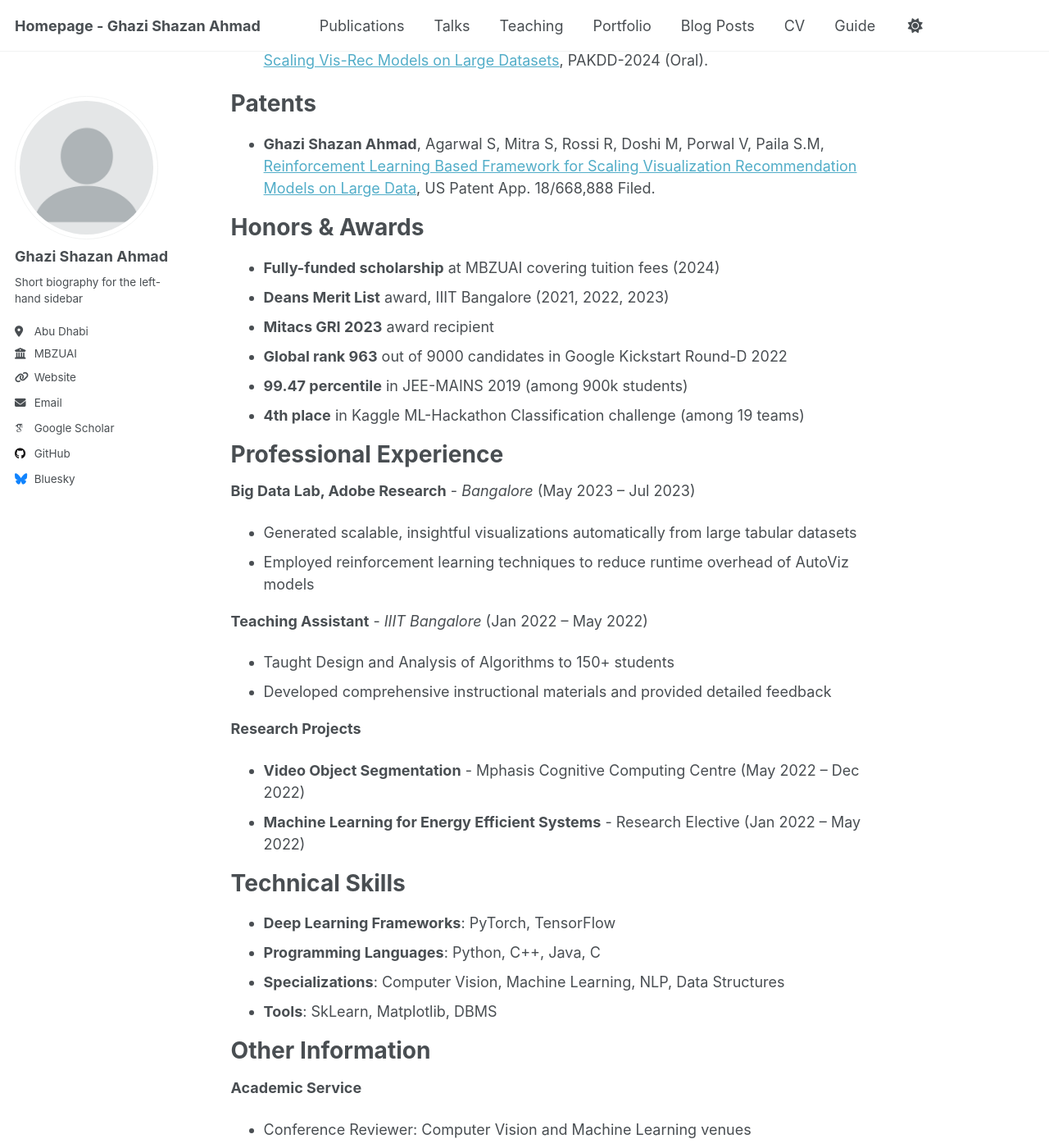
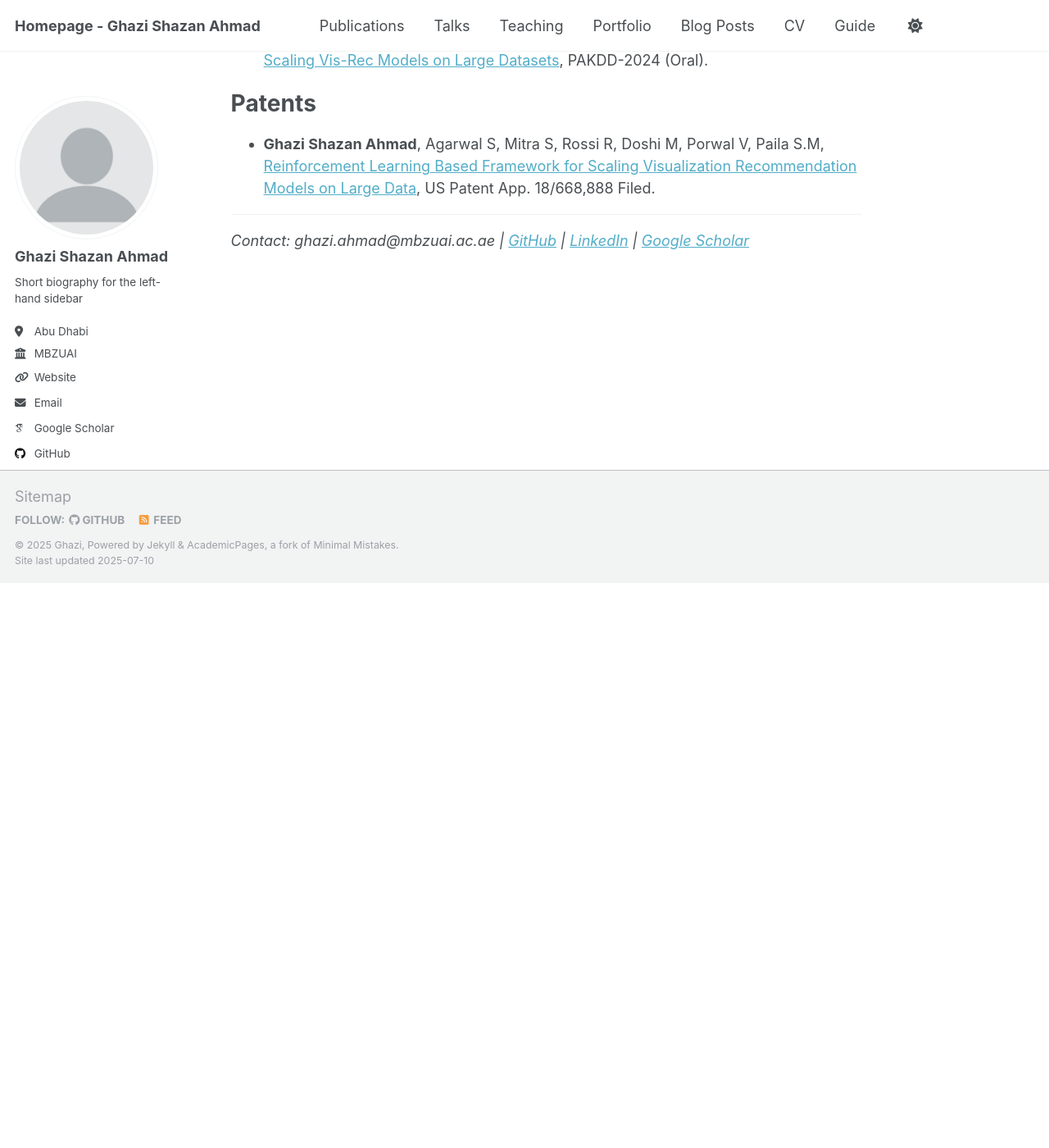
Before and after one commit to khufia/khufia.github.io, a Jekyll site: the page built from _pages/about.md, in a window 1280 px wide and 1400 px high, scrolled down 1608 px. Shown: the whole window at 82% size. Built offline with Jekyll 4.4.1, drawn with Linux system fonts in a browser that asks for light colours; some web fonts are replaced; a script that is not in the unit is left out; after the commit the page ends 2319 px from its top, so only the background shows below that; some of the changed text lies outside the part shown.

Commit message:
Update about.md

```diff
--- a/_pages/about.md
+++ b/_pages/about.md
@@ -49,48 +49,5 @@ Patents
 ======
 - **Ghazi Shazan Ahmad**, Agarwal S, Mitra S, Rossi R, Doshi M, Porwal V, Paila S.M, [Reinforcement Learning Based Framework for Scaling Visualization Recommendation Models on Large Data](https://patents.google.com/patent/US18668888), US Patent App. 18/668,888 Filed.
 
-Honors & Awards
-======
-- **Fully-funded scholarship** at MBZUAI covering tuition fees (2024)
-- **Deans Merit List** award, IIIT Bangalore (2021, 2022, 2023)
-- **Mitacs GRI 2023** award recipient
-- **Global rank 963** out of 9000 candidates in Google Kickstart Round-D 2022
-- **99.47 percentile** in JEE-MAINS 2019 (among 900k students)
-- **4th place** in Kaggle ML-Hackathon Classification challenge (among 19 teams)
-
-Professional Experience
-======
-
-**Big Data Lab, Adobe Research** - *Bangalore* (May 2023 – Jul 2023)
-- Generated scalable, insightful visualizations automatically from large tabular datasets
-- Employed reinforcement learning techniques to reduce runtime overhead of AutoViz models
-
-**Teaching Assistant** - *IIIT Bangalore* (Jan 2022 – May 2022)
-- Taught Design and Analysis of Algorithms to 150+ students
-- Developed comprehensive instructional materials and provided detailed feedback
-
-**Research Projects**
-- **Video Object Segmentation** - Mphasis Cognitive Computing Centre (May 2022 – Dec 2022)
-- **Machine Learning for Energy Efficient Systems** - Research Elective (Jan 2022 – May 2022)
-
-Technical Skills
-======
-- **Deep Learning Frameworks**: PyTorch, TensorFlow
-- **Programming Languages**: Python, C++, Java, C
-- **Specializations**: Computer Vision, Machine Learning, NLP, Data Structures
-- **Tools**: SkLearn, Matplotlib, DBMS
-
-Other Information
-======
-
-**Academic Service**
-- Conference Reviewer: Computer Vision and Machine Learning venues
-- Active contributor to open-source research projects
-
-**Leadership & Personal**
-- Proactive mindset with effective project management skills
-- Results-driven with strong collaborative and communication abilities
-- Passionate about advancing multimodal AI and its applications
-
 ---
 *Contact: ghazi.ahmad@mbzuai.ac.ae | [GitHub](https://github.com/ghazi-ahmad) | [LinkedIn](https://linkedin.com/in/ghazi-ahmad) | [Google Scholar](https://scholar.google.com/citations?user=ghazi-ahmad)*
```
